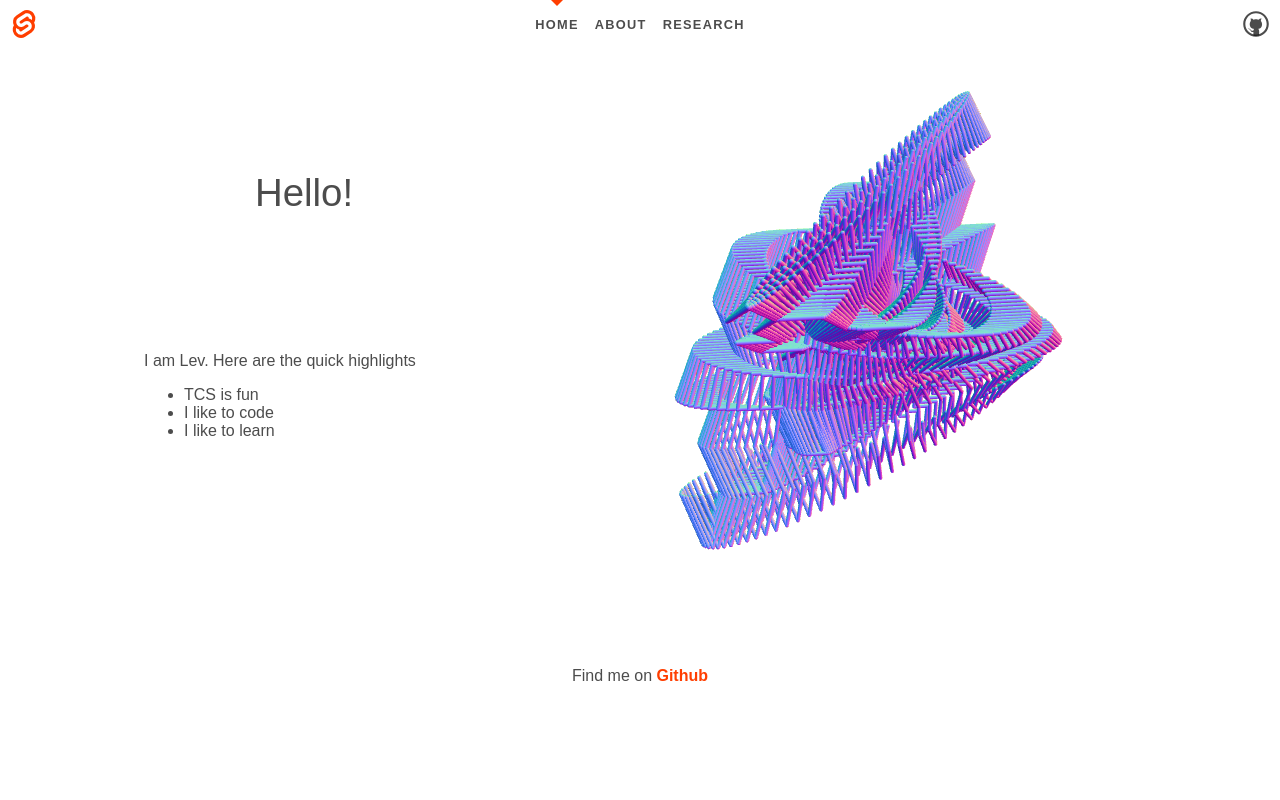
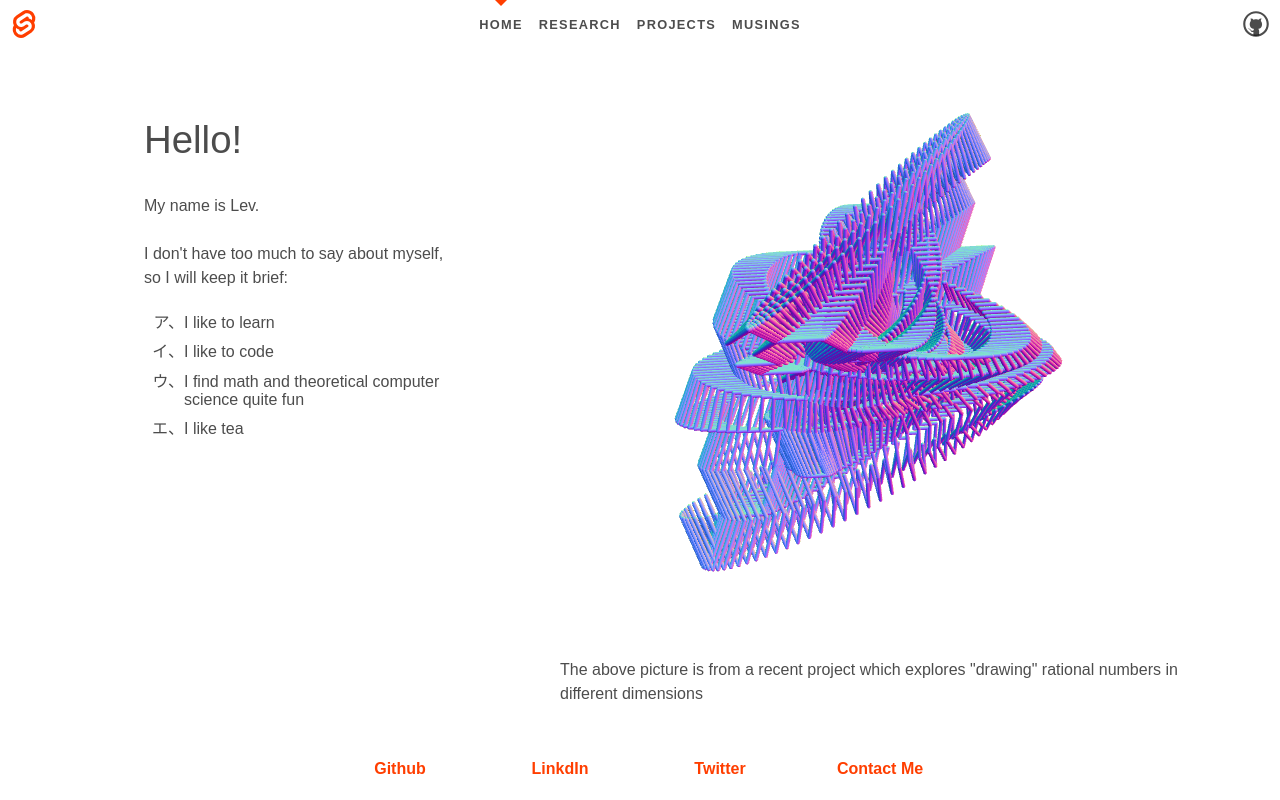
Before and after one commit to Lev-Stambler/personal-site, a SvelteKit app: page / in a window 1280 px wide. Built offline with nearby package versions, Linux system fonts and the light colour scheme.

Commit message:
progress

```diff
--- a/src/routes/+layout.svelte
+++ b/src/routes/+layout.svelte
@@ -11,13 +11,18 @@
 	</main>
 
 	<footer>
-		<p>Find me on <a href="https://github.com/Lev-Stambler">Github</a></p>
+		<a href="https://github.com/Lev-Stambler">Github</a>
+		<a href="https://github.com/Lev-Stambler">LinkdIn</a>
+		<a href="https://github.com/Lev-Stambler">Twitter</a>
+		<a href="https://github.com/Lev-Stambler">Contact Me</a>
 	</footer>
 </div>
 
 <style>
 	.app {
 		min-height: 100vh;
+		display: grid;
+		grid-template-rows: auto auto auto;
 	}
 
 	main {
@@ -26,14 +31,15 @@
 		max-width: 64rem;
 		margin: 0 auto;
 		box-sizing: border-box;
+		min-height: 80vh;
 	}
 
 	footer {
-		display: flex;
-		flex-direction: column;
+		display: grid;
+		grid-template-columns: repeat(4, 1fr);
 		justify-content: center;
-		align-items: center;
-		padding: 12px;
+		justify-items: center;
+		padding: 0 25% !important;
 	}
 
 	footer a {
--- a/src/routes/+page.svelte
+++ b/src/routes/+page.svelte
@@ -9,19 +9,34 @@
 </svelte:head>
 
 <section>
-	<h1>Hello!</h1>
-	<a href="https://github.com/Lev-Stambler/3D-Turtles" target="blank" label="3D Turtles and Exploration">
-		<img src={turtle} alt="Welcome" />
-	</a>
-
-	<h2>
-		I am Lev. Here are the quick highlights
+	<div class="left">
+		<h1 style="text-align: left;">Hello!</h1>
+		<p>
+			My name is Lev.
+			<br />
+			<br />
+			I don't have too much to say about myself, so I will keep it brief:
+		</p>
 		<ul>
-			<li>TCS is fun</li>
+			<li>I like to learn</li>
 			<li>I like to code</li>
-			<li>I like to learn</li>
+			<li>I find math and theoretical computer science quite fun</li>
+			<li>I like tea</li>
 		</ul>
-	</h2>
+	</div>
+	<div class="right">
+		<a
+			href="https://github.com/Lev-Stambler/3D-Turtles"
+			target="blank"
+			label="3D Turtles and Exploration"
+		>
+			<img src={turtle} alt="Welcome" />
+		</a>
+		<p>
+			The above picture is from a recent project which explores "drawing" rational numbers in
+			different dimensions
+		</p>
+	</div>
 </section>
 
 <style>
@@ -35,7 +50,7 @@
 		grid-template-rows: repeat(2, auto);
 	}
 
-	a {
+	.right {
 		width: 100%;
 		padding-left: 10rem;
 		height: auto;
@@ -44,12 +59,13 @@
 		grid-column: span 2;
 	}
 
-	h1 {
-		grid-column: span 1;
-		height: min-content;
-	}
-	h2 {
+	.left {
 		align-self: baseline;
+		grid-row: span 2;
 		justify-self: start;
 	}
+	.left ul li {
+		padding: 0.2rem 0;
+		list-style: katakana;
+	}
 </style>
--- a/src/routes/Header.svelte
+++ b/src/routes/Header.svelte
@@ -19,11 +19,17 @@
 			<li aria-current={$page.url.pathname === '/' ? 'page' : undefined}>
 				<a href="/">Home</a>
 			</li>
-			<li aria-current={$page.url.pathname === '/about' ? 'page' : undefined}>
+			<!-- <li aria-current={$page.url.pathname === '/about' ? 'page' : undefined}>
 				<a href="/about">About</a>
-			</li>
+			</li> -->
 			<li aria-current={$page.url.pathname === '/research' ? 'page' : undefined}>
 				<a href="/research">Research</a>
+			</li>
+			<li aria-current={$page.url.pathname === '/work' ? 'page' : undefined}>
+				<a href="/work">Projects</a>
+			</li>
+			<li aria-current={$page.url.pathname === '/musings' ? 'page' : undefined}>
+				<a href="/musings">Musings</a>
 			</li>
 		</ul>
 		<svg viewBox="0 0 2 3" aria-hidden="true">
```
Also changed, not shown: src/routes/musings/+page.svelte (added, +25 -0 lines), src/routes/musings/+page.ts (added, +9 -0 lines), src/routes/research/+page.svelte (+36 -6 lines), src/routes/work/+page.svelte (added, +30 -0 lines), src/routes/work/+page.ts (added, +9 -0 lines).
